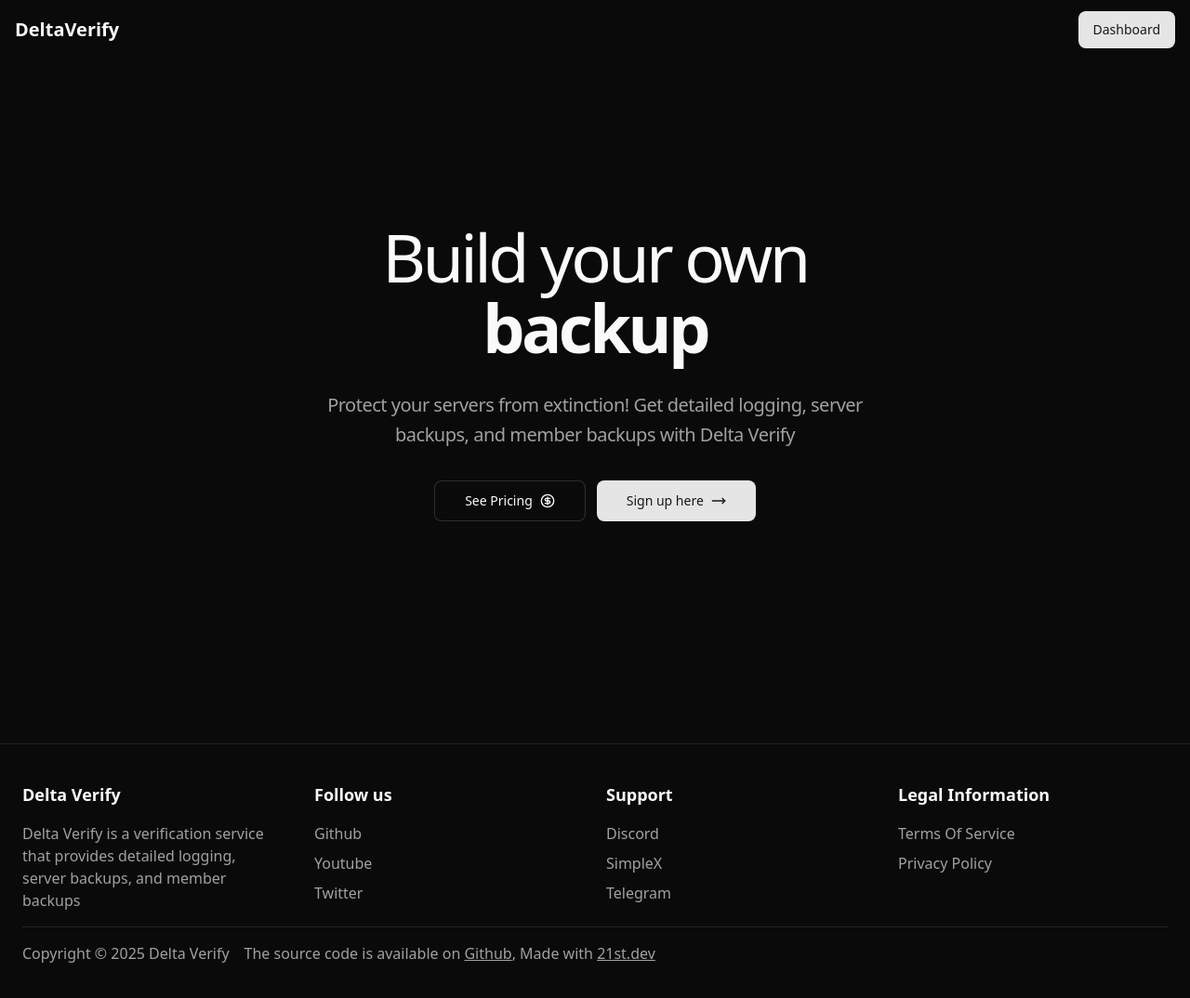
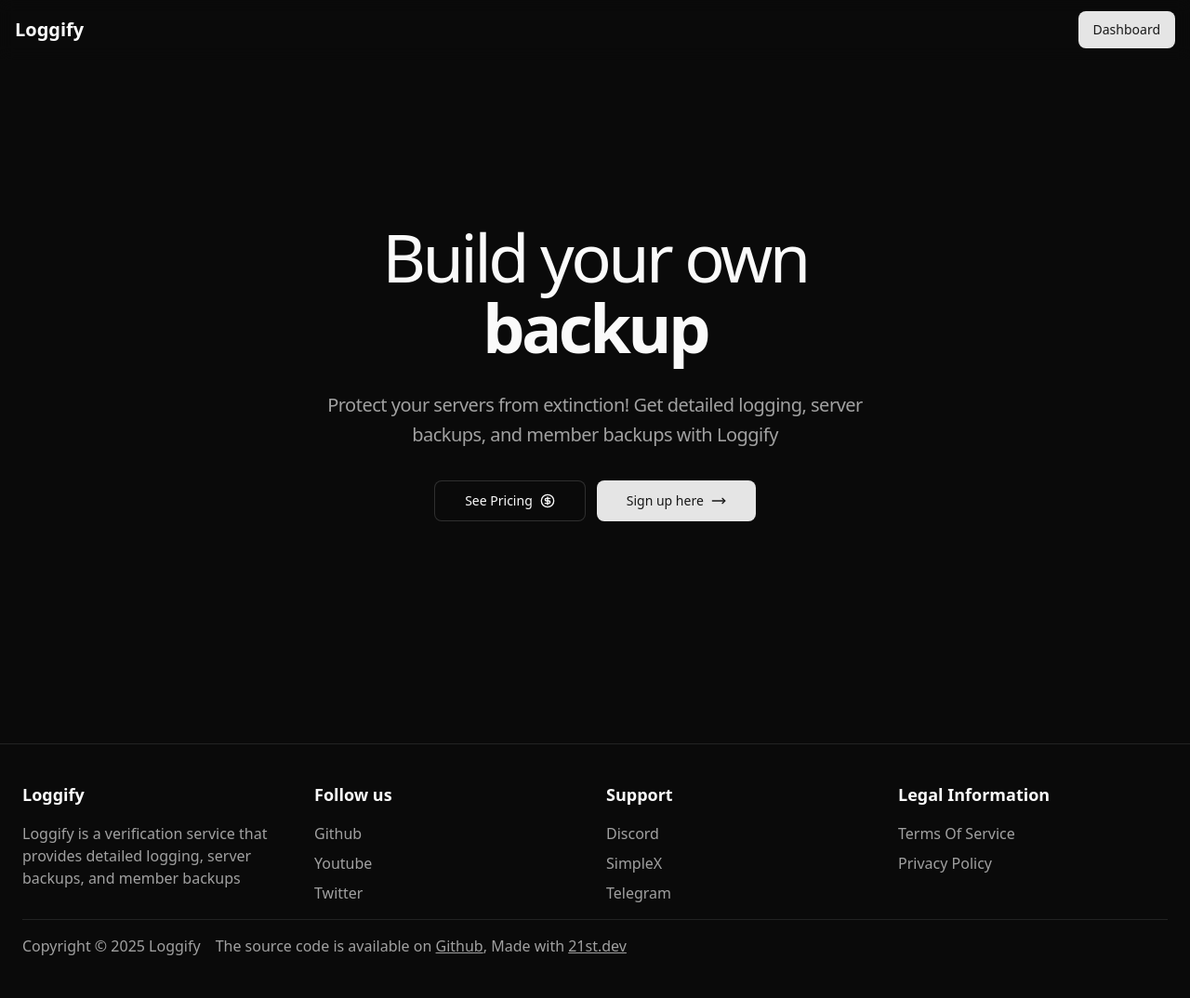
Before and after one commit to yuk228/Loggify, a Next.js app: page / in a window 1280 px wide. Shown: the top 1074 px of the page at 93% size. Built offline with nearby package versions, Linux system fonts and the light colour scheme; no server answers.

Commit message:
📝 Changed Service name to Loggify

```diff
--- a/components/layouts/footer.tsx
+++ b/components/layouts/footer.tsx
@@ -7,23 +7,23 @@ const Footer = () => {
         <div className="container mx-auto px-4 py-10 md:px-6 ">
             <div className="grid grid-cols-2 md:grid-cols-4 gap-6">
                 <div className="pr-4">
-                    <h3 className="font-bold mb-4 text-lg">Delta Verify</h3>
-                    <p className="text-muted-foreground">Delta Verify is a verification service that provides detailed logging, server backups, and member backups</p>
+                    <h3 className="font-bold mb-4 text-lg">Loggify</h3>
+                    <p className="text-muted-foreground">Loggify is a verification service that provides detailed logging, server backups, and member backups</p>
                 </div>
                 <div className="pr-4">
                     <h3 className="font-bold mb-4 text-lg">Follow us</h3>
                     <ul className="text-muted-foreground space-y-2">
-                        <li><Link href="/social/github" className="hover:text-foreground transition-colors">Github</Link></li>
-                        <li><Link href="/social/youtube" className="hover:text-foreground transition-colors">Youtube</Link></li>
-                        <li><Link href="/social/twitter" className="hover:text-foreground transition-colors">Twitter</Link></li>
+                        <li><Link href="https://github.com/yuk228/" className="hover:text-foreground transition-colors">Github</Link></li>
+                        <li><Link href="/" className="hover:text-foreground transition-colors">Youtube</Link></li>
+                        <li><Link href="/" className="hover:text-foreground transition-colors">Twitter</Link></li>
                     </ul>
                 </div>
                 <div className="pr-4">
                     <h3 className="font-bold mb-4 text-lg">Support</h3>
                     <ul className="text-muted-foreground space-y-2">
-                        <li><Link href="/contact/discord" className="hover:text-foreground transition-colors">Discord</Link></li>
-                        <li><Link href="/contact/simplex" className="hover:text-foreground transition-colors">SimpleX</Link></li>
-                        <li><Link href="/contact/telegram" className="hover:text-foreground transition-colors">Telegram</Link></li>
+                        <li><Link href="https://discordapp.com/users/1327859790088503409" className="hover:text-foreground transition-colors">Discord</Link></li>
+                        <li><Link href="https://simplex.chat/contact#/?v=2-7&smp=smp%3A%2F%2F0YuTwO05YJWS8rkjn9eLJDjQhFKvIYd8d4xG8X1blIU%3D%40smp8.simplex.im%2FolTYtcyMcPa5kpG5fWsIKogPE5FogsWh%23%2F%3Fv%3D1-3%26dh%3DMCowBQYDK2VuAyEAxzijX3CIw_xX_4XtA7k6oHA0I3q7FHPdCv9UG65spig%253D%26srv%3Dbeccx4yfxxbvyhqypaavemqurytl6hozr47wfc7uuecacjqdvwpw2xid.onion" className="hover:text-foreground transition-colors">SimpleX</Link></li>
+                        <li><Link href="https://t.me/moyaiscanner" className="hover:text-foreground transition-colors">Telegram</Link></li>
                     </ul>
                 </div>
                 <div className="pr-4">
@@ -35,7 +35,7 @@ const Footer = () => {
                 </div>
             </div>
             <div className="md:flex pt-4 mt-4 gap-4 border-t border-white-foreground text-muted-foreground">
-                <p>Copyright © 2025 Delta Verify</p>
+                <p>Copyright © 2025 Loggify</p>
                 <p>The source code is available on <span><Link href="https://github.com/yuk228/delta-verify" className="hover:text-foreground transition-colors underline">Github</Link></span>, <br className="md:hidden" />Made with <span><Link href="https://21st.dev" className="hover:text-foreground transition-colors underline">21st.dev</Link></span></p>
             </div>
         </div>
--- a/components/layouts/header.tsx
+++ b/components/layouts/header.tsx
@@ -7,7 +7,7 @@ export default async function Header () {
   return (
     <header className="fixed top-0 w-full z-50 backdrop-blur-sm">
         <div className="container mx-auto px-4 h-16 flex items-center justify-between">
-            <Link href="/" className="block font-bold text-xl transition-transform duration-300 ease-in-out transform hover:scale-105">DeltaVerify</Link>
+            <Link href="/" className="block font-bold text-xl transition-transform duration-300 ease-in-out transform hover:scale-105">Loggify</Link>
             <div className="flex items-center gap-4">
               <SignedIn>
                 <UserButton />
--- a/components/ui/animated-hero.tsx
+++ b/components/ui/animated-hero.tsx
@@ -58,7 +58,7 @@ function Hero() {
             </h1>
 
             <p className="text-lg px-4 md:text-xl leading-relaxed tracking-tight text-muted-foreground max-w-2xl text-center">
-              Protect your servers from extinction! Get detailed logging, server backups, and member backups with Delta Verify
+              Protect your servers from extinction! Get detailed logging, server backups, and member backups with Loggify
             </p>
           </div>
           <div className="flex flex-row gap-3">
```
